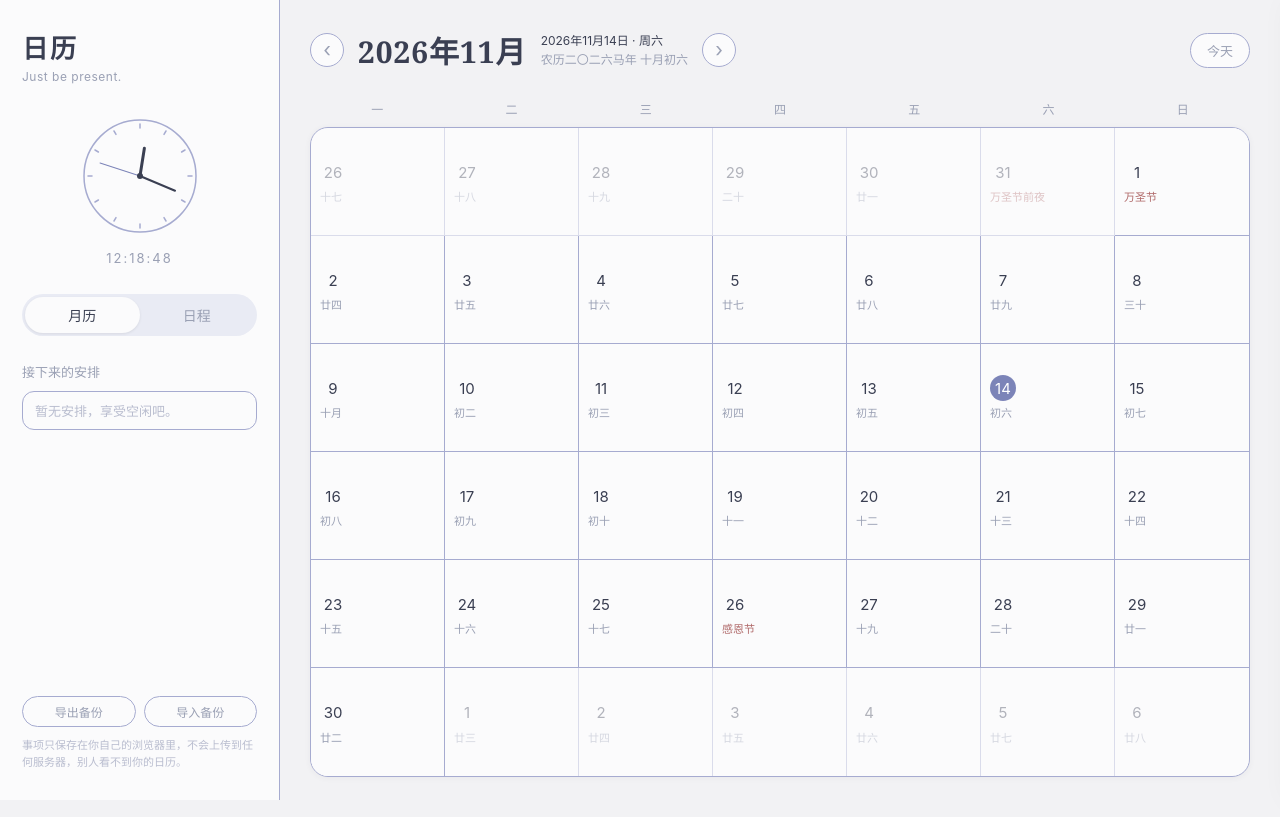
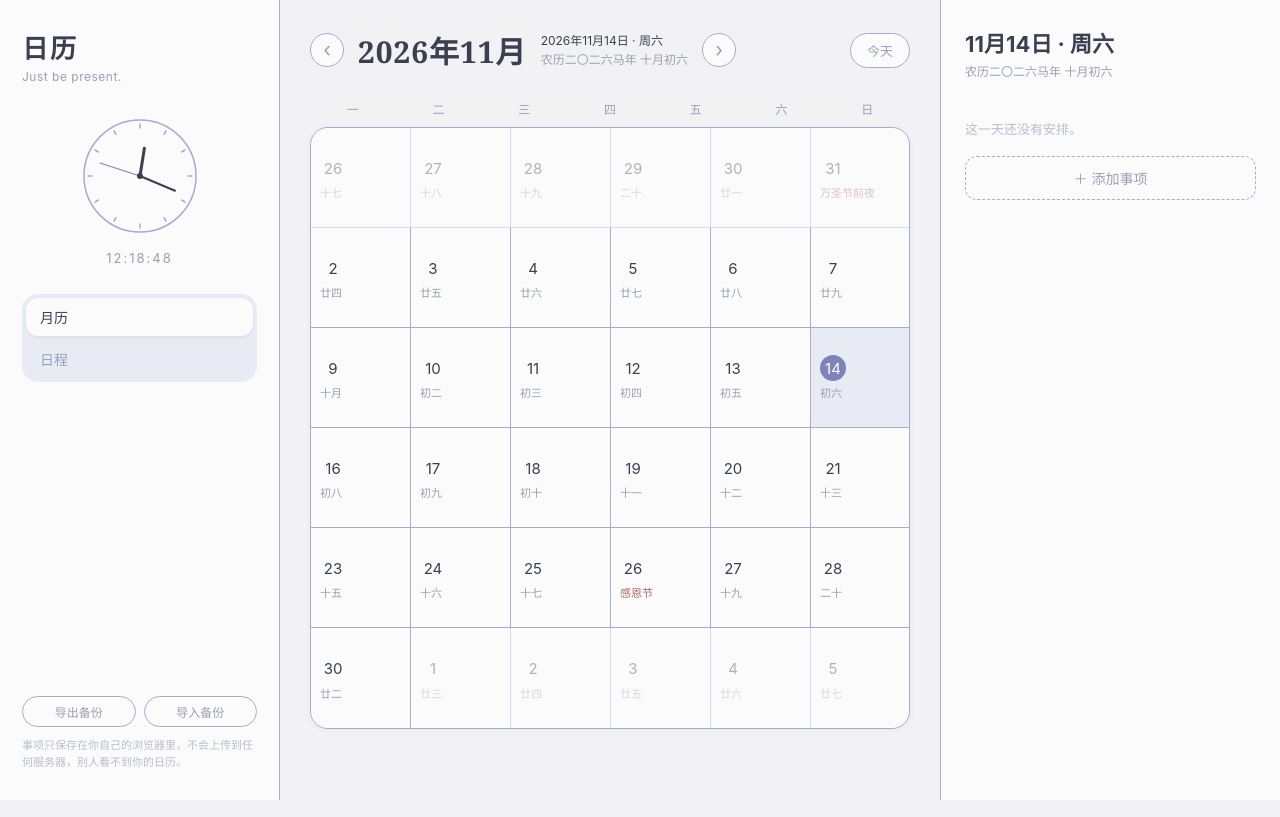
Before and after one commit to fangyemingzhuo-del/fangyemingzhuo-del.github.io, a plain HTML site: page index.html in a window 1280 px wide. Drawn offline with Linux system fonts and the light colour scheme.

Commit message:
导航改竖排，取消侧边栏日程预览，日历缩窄格子正方形，右侧常驻当日详情栏

```diff
--- a/app.js
+++ b/app.js
@@ -172,26 +172,6 @@ function renderAgenda() {
   });
 }
 
-/* ---------------- 渲染：接下来的安排 ---------------- */
-function renderUpcoming() {
-  var ul = document.getElementById('upcomingList');
-  var items = upcomingEvents(5);
-  if (!items.length) {
-    ul.innerHTML = '<li class="empty">暂无安排，享受空闲吧。</li>';
-    return;
-  }
-  ul.innerHTML = items.map(function (e) {
-    var d = parseDate(e.date);
-    return '<li data-date="' + e.date + '" data-id="' + e.id + '">' +
-      '<div class="u-date">' + (d.getMonth() + 1) + '月' + d.getDate() + '日 · ' +
-      (e.allDay ? '全天' : escapeHtml(e.time || '')) + '</div>' +
-      '<div>' + escapeHtml(e.title) + '</div></li>';
-  }).join('');
-  ul.querySelectorAll('li[data-date]').forEach(function (li) {
-    li.addEventListener('click', function () { openDay(li.getAttribute('data-date'), li.getAttribute('data-id')); });
-  });
-}
-
 /* ---------------- 视图切换 ---------------- */
 function setView(view) {
   state.view = view;
@@ -209,14 +189,17 @@ var panel = document.getElementById('dayPanel');
 var overlay = document.getElementById('overlay');
 var form = document.getElementById('evForm');
 
-function openDay(dateStr, editId) {
+function showDay(dateStr) {
   state.selectedDate = dateStr;
-  state.editingId = null;
   var d = parseDate(dateStr);
   document.getElementById('dpTitle').textContent =
     (d.getMonth() + 1) + '月' + d.getDate() + '日 · ' + WEEKDAYS[d.getDay()];
   document.getElementById('dpLunar').textContent = lunarFull(d);
   renderDayEvents();
+}
+function openDay(dateStr, editId) {
+  showDay(dateStr);
+  state.editingId = null;
   form.hidden = true;
   panel.classList.add('open');
   overlay.classList.add('show');
@@ -224,6 +207,8 @@ function openDay(dateStr, editId) {
   if (editId) openForm(editId);
 }
 function closeDay() {
+  // 桌面端详情栏常驻右侧，不关闭
+  if (window.innerWidth > 860) return;
   panel.classList.remove('open');
   overlay.classList.remove('show');
   state.selectedDate = null;
@@ -265,7 +250,7 @@ function syncTimeVisibility() {
     document.getElementById('fAllDay').checked ? 'none' : 'block';
 }
 function refreshAll() {
-  renderMonth(); renderUpcoming();
+  renderMonth();
   if (state.view === 'agenda') renderAgenda();
   if (state.selectedDate) renderDayEvents();
 }
@@ -384,6 +369,6 @@ document.getElementById('importFile').addEventListener('change', function (e) {
   tickClock();
   setInterval(tickClock, 1000);
   renderToday();
+  showDay(fmtDate(now));
   renderMonth();
-  renderUpcoming();
 })();
--- a/index.html
+++ b/index.html
@@ -36,21 +36,11 @@
   .clock-wrap svg{width:120px; height:120px}
   .clock-time{margin-top:10px; font-size:13px; color:var(--muted); letter-spacing:2px}
 
-  .view-switch{display:flex; background:#e9ebf4; border-radius:999px; padding:3px}
+  .view-switch{display:flex; flex-direction:column; background:#e9ebf4; border-radius:16px; padding:4px; gap:4px}
   .view-switch button{
-    flex:1; padding:8px 0; border-radius:999px; font-size:14px; color:var(--muted);
+    padding:9px 14px; border-radius:12px; font-size:14px; color:var(--muted); text-align:left;
   }
   .view-switch button.active{background:var(--card); color:var(--ink); box-shadow:0 1px 3px rgba(0,0,0,.08)}
-
-  .upcoming h3{font-size:13px; color:var(--muted); font-weight:500; margin-bottom:10px}
-  .upcoming ul{list-style:none; display:flex; flex-direction:column; gap:8px}
-  .upcoming li{
-    background:var(--card); border:1px solid var(--line); border-radius:12px;
-    padding:9px 12px; font-size:13px; cursor:pointer;
-  }
-  .upcoming li:hover{border-color:var(--accent)}
-  .upcoming li .u-date{font-size:11px; color:var(--muted); margin-bottom:2px}
-  .upcoming .empty{font-size:13px; color:var(--faint)}
 
   .sidebar-foot{margin-top:auto; display:flex; flex-direction:column; gap:10px}
   .backup-row{display:flex; gap:8px}
@@ -63,7 +53,7 @@
   .privacy{font-size:11px; line-height:1.6; color:var(--faint)}
 
   /* ---------- 主区域 ---------- */
-  .main{flex:1; padding:28px 30px 40px; min-width:0}
+  .main{flex:1; padding:28px 30px 40px; min-width:0; max-width:840px}
   .month-bar{display:flex; align-items:center; gap:14px; margin-bottom:20px; flex-wrap:wrap}
   .month-subtitle{font-size:12px; color:var(--muted); line-height:1.6}
   .month-subtitle div:first-child{color:var(--ink)}
@@ -96,7 +86,7 @@
     overflow:hidden; box-shadow:0 1px 6px rgba(58,63,82,.05);
   }
   .cal-cell{
-    min-height:108px; padding:8px 9px; cursor:pointer; position:relative;
+    min-height:100px; aspect-ratio:1/1; padding:8px 9px; cursor:pointer; position:relative;
     border-right:1px solid var(--line); border-bottom:1px solid var(--line);
     background:var(--card); text-align:left; width:100%;
   }
@@ -136,13 +126,11 @@
 
   /* ---------- 日期详情面板 ---------- */
   .day-panel{
-    position:fixed; top:0; right:0; height:100vh; width:380px; max-width:92vw;
+    width:340px; flex-shrink:0;
     background:var(--panel); border-left:1px solid var(--line);
-    padding:26px 24px; overflow-y:auto; z-index:50;
-    transform:translateX(105%); transition:transform .28s ease;
-    box-shadow:-8px 0 30px rgba(0,0,0,.06);
+    padding:26px 24px; overflow-y:auto;
+    position:sticky; top:0; height:100vh;
   }
-  .day-panel.open{transform:translateX(0)}
   .day-panel .dp-head{display:flex; align-items:flex-start; justify-content:space-between}
   .day-panel h2{font-size:22px}
   .day-panel .dp-lunar{font-size:12px; color:var(--muted); margin-top:4px}
@@ -189,6 +177,12 @@
     opacity:0; pointer-events:none; transition:opacity .25s;
   }
   .overlay.show{opacity:1; pointer-events:auto}
+
+  /* 桌面端：详情栏常驻右侧，不需要关闭按钮和遮罩 */
+  @media (min-width:861px){
+    .dp-close{display:none}
+    .overlay{display:none}
+  }
 
   /* 移动端底部导航 */
   .mobile-nav{display:none}
@@ -245,11 +239,6 @@
       <button data-view="agenda">日程</button>
     </nav>
 
-    <div class="upcoming">
-      <h3>接下来的安排</h3>
-      <ul id="upcomingList"></ul>
-    </div>
-
     <div class="sidebar-foot">
       <div class="backup-row">
         <button id="exportBtn" type="button">导出备份</button>
@@ -283,9 +272,6 @@
       <div class="agenda-list" id="agendaList"></div>
     </section>
   </main>
-</div>
-
-<div class="overlay" id="overlay"></div>
 
 <section class="day-panel" id="dayPanel" aria-label="当日详情">
   <div class="dp-head">
@@ -323,6 +309,10 @@
     </div>
   </form>
 </section>
+</div>
+
+<div class="overlay" id="overlay"></div>
+
 
 <nav class="mobile-nav" aria-label="视图切换">
   <button data-view="month" class="active" type="button">月历</button>
@@ -330,6 +320,6 @@
 </nav>
 
 <script src="lunar.js"></script>
-<script src="app.js?v=2"></script>
+<script src="app.js?v=3"></script>
 </body>
 </html>
```
